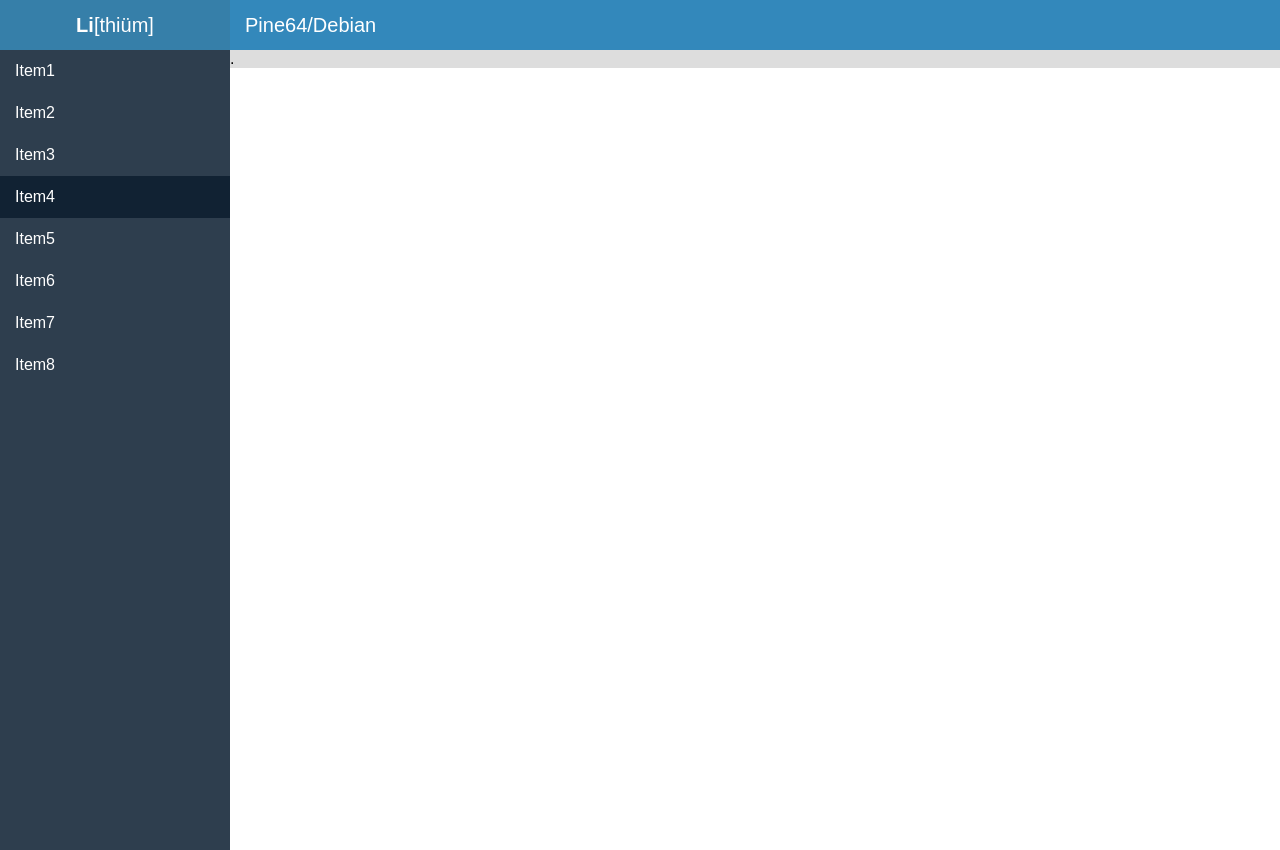
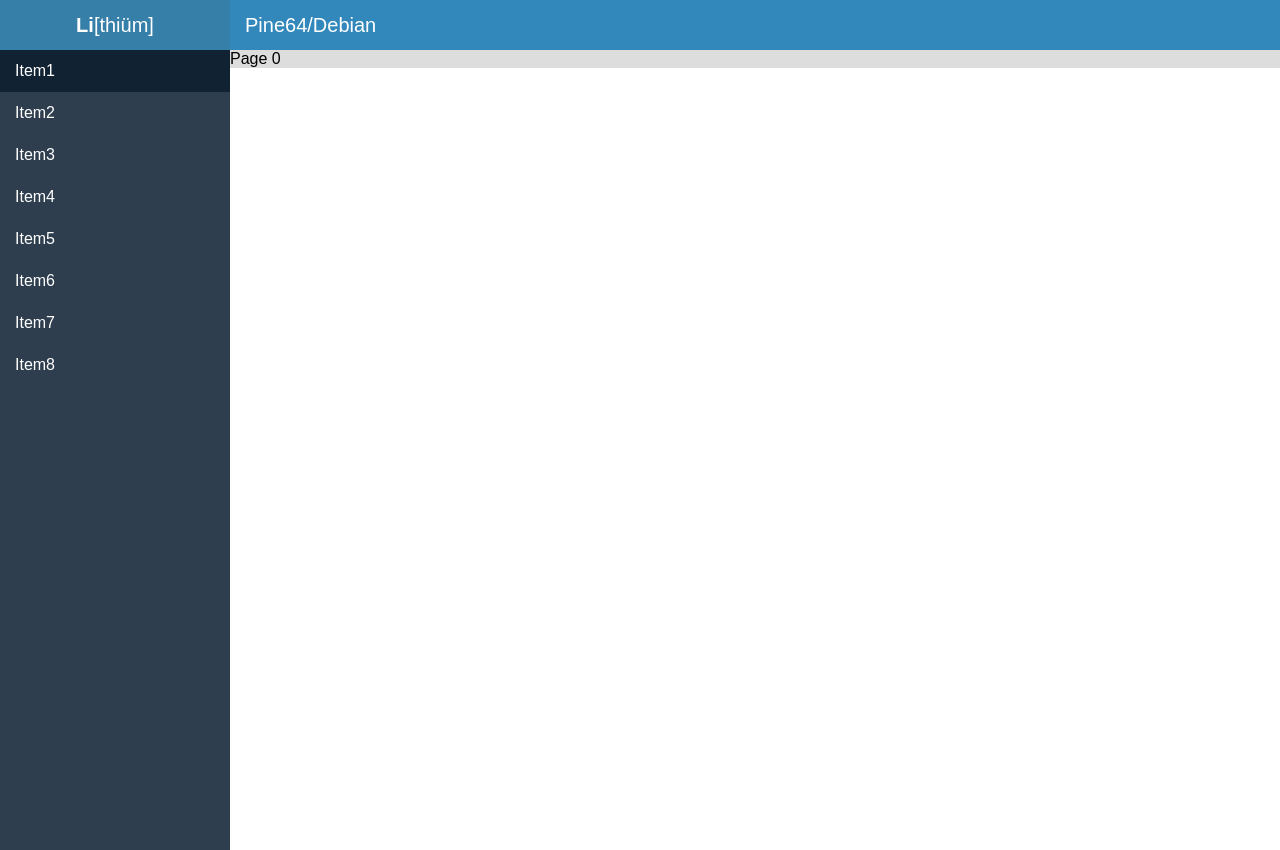
Before and after one commit to Catethysis/Lithium, a React (Create React App) app: page / in a window 1280 px wide. Built offline with nearby package versions, Linux system fonts and the light colour scheme.

Commit message:
Example of content change on sidebar item click

```diff
--- a/src/App.js
+++ b/src/App.js
@@ -9,7 +9,7 @@ import Content from './content';
 class App extends Component {
   constructor() {
     super();
-    this.state = {active: 3};
+    this.state = {active: 0};
     this.asideSelect = this.asideSelect.bind(this);
   }
 
@@ -29,7 +29,9 @@ class App extends Component {
         <HeaderAside />
         <HeaderContent />
         <Aside active={this.state.active} onSelect={this.asideSelect}/>
-        <Content />
+        <Content>
+          {'Page ' + this.state.active}
+        </Content>
       </div>
     );
   }
--- a/src/content.js
+++ b/src/content.js
@@ -11,7 +11,7 @@ export default class Content extends Component {
 
         backgroundColor: '#ddd'
       }}>
-      .
+      {this.props.children}
       </div>
     )
   }
```
